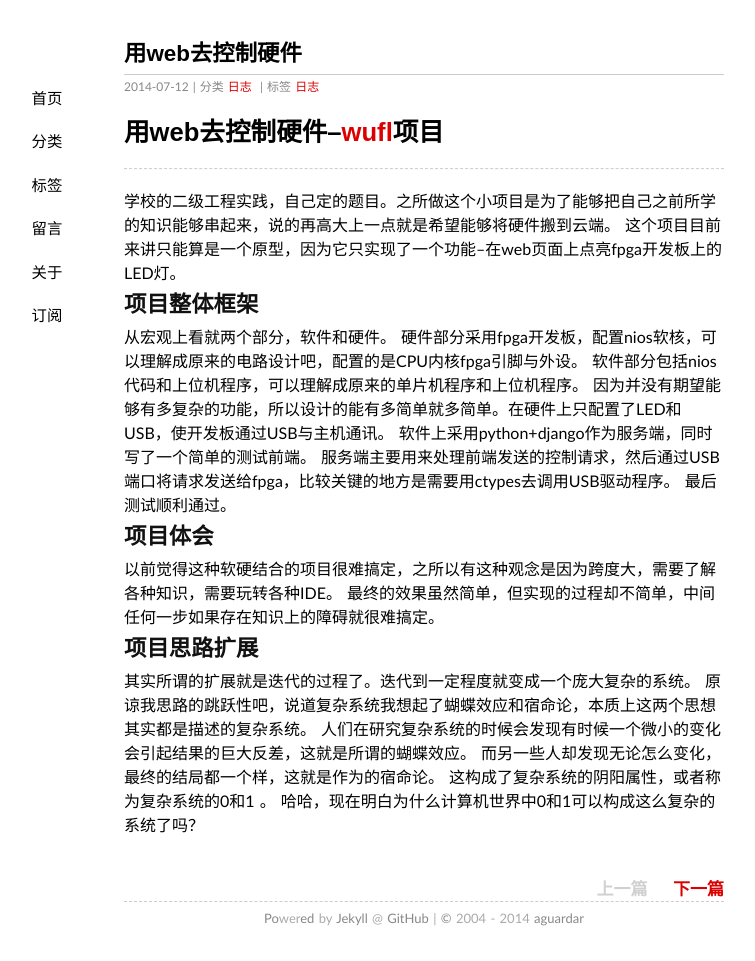
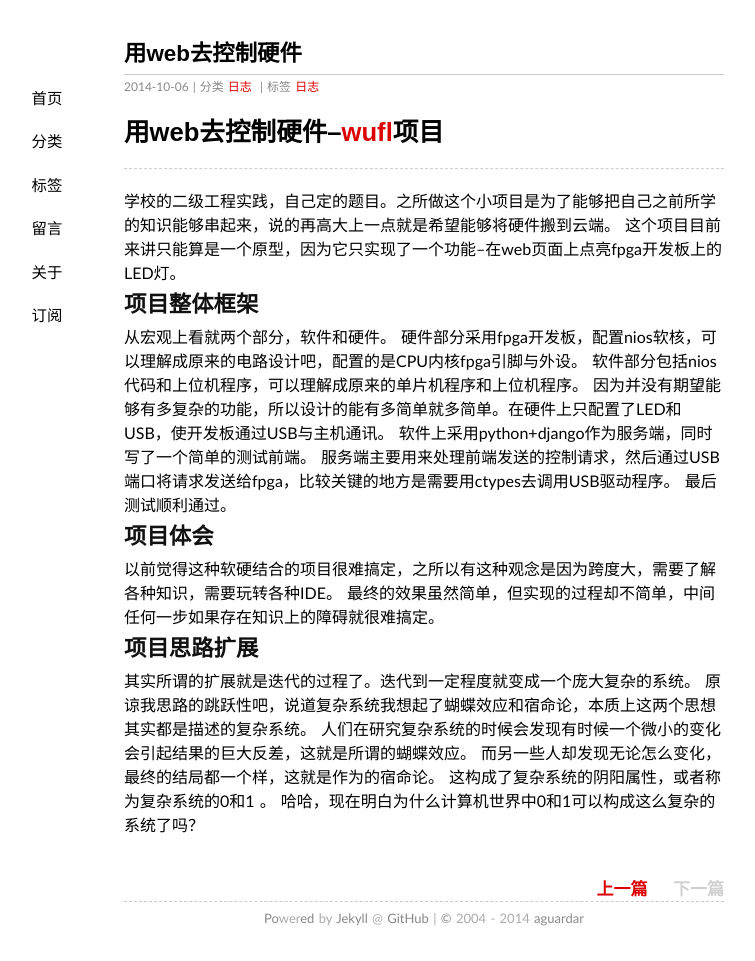
Before and after one commit to aguardar/aguardar.github.com, a Jekyll site: the page built from _posts/2014-10-06-wufl.md, in a window 1280 px wide. Shown: the whole page, without its empty margins (216-971 px from the left). Built offline with Jekyll 4.4.1, drawn with Linux system fonts in a browser that asks for light colours; some web fonts are replaced; Markdown is read by kramdown in place of the engine named in the settings; comment, search, counter and statistics services are not loaded.

Commit message:
Update 2014-10-06-wufl.md

```diff
--- a/_posts/2014-10-06-wufl.md
+++ b/_posts/2014-10-06-wufl.md
@@ -1,5 +1,5 @@
 ---
-date: 2014.7.12
+date: 2014.10.06
 layout: post
 title: 用web去控制硬件
 categories: 日志
```
